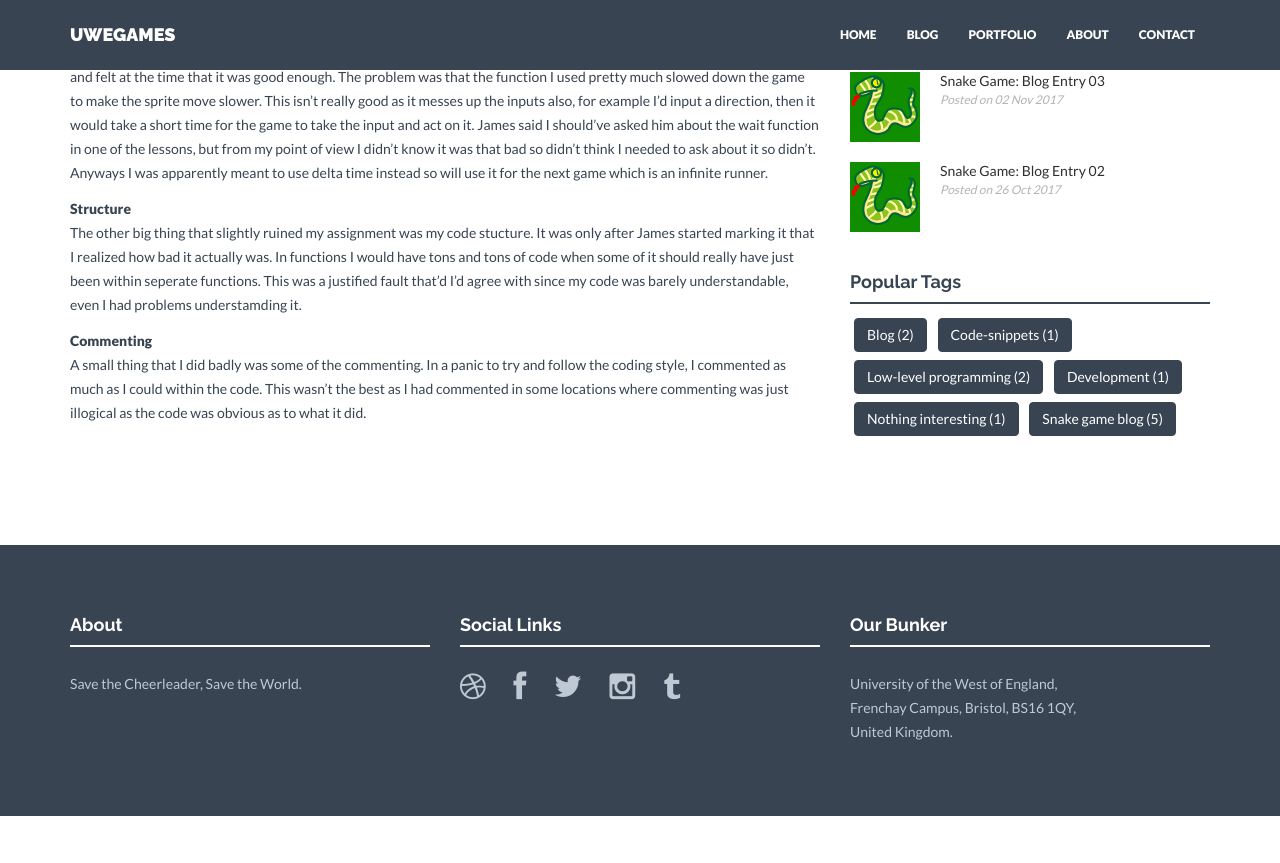
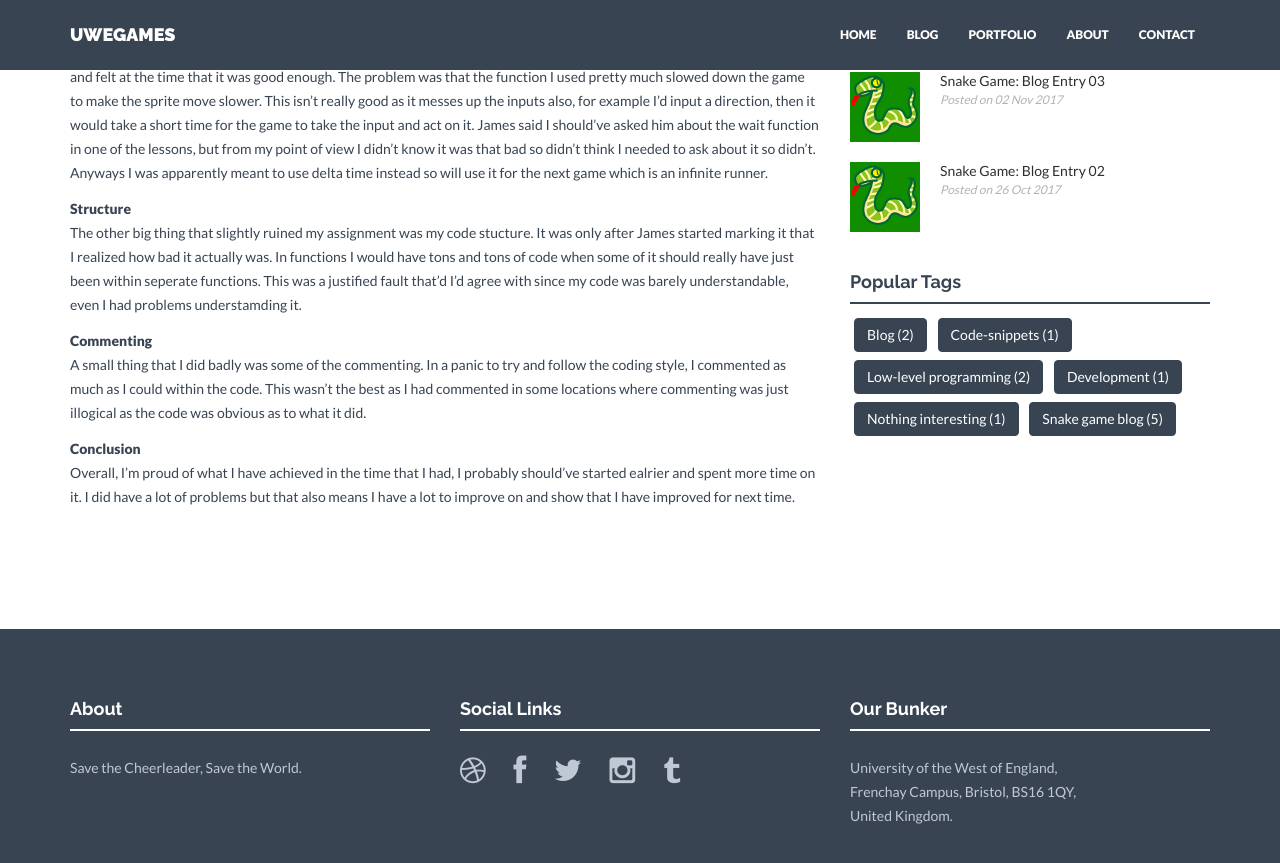
Before and after one commit to JamieHogg/JamieHogg.github.io, a Jekyll site: the page built from _posts/2017-11-16-snake_game_blog_5.markdown, in a window 1280 px wide and 900 px high, scrolled down 800 px. Shown: the top 863 px of the window. Built offline with Jekyll 4.4.1, drawn with Linux system fonts in a browser that asks for light colours; nearby versions of some CDN libraries; before the commit the page ends 1616 px from its top, so only the background shows below that.

Commit message:
Update 2017-11-16-snake_game_blog_5.markdown

```diff
--- a/_posts/2017-11-16-snake_game_blog_5.markdown
+++ b/_posts/2017-11-16-snake_game_blog_5.markdown
@@ -1,7 +1,7 @@
 ---
 layout: post
 title:  "Snake Game: Blog Entry 05"
-date:   2017-11-16 10:35:00
+date:   2017-11-16 10:30:00
 author: Jamie Hogg
 categories:
 - Snake Game Blog
@@ -20,3 +20,6 @@ The other big thing that slightly ruined my assignment was my code stucture. It
 
 <b>Commenting</b><BR>
 A small thing that I did badly was some of the commenting. In a panic to try and follow the coding style, I commented as much as I could within the code. This wasn't the best as I had commented in some locations where commenting was just illogical as the code was obvious as to what it did.
+
+<b>Conclusion</b><BR>
+Overall, I'm proud of what I have achieved in the time that I had, I probably should've started ealrier and spent more time on it. I did have a lot of problems but that also means I have a lot to improve on and show that I have improved for next time.
```
